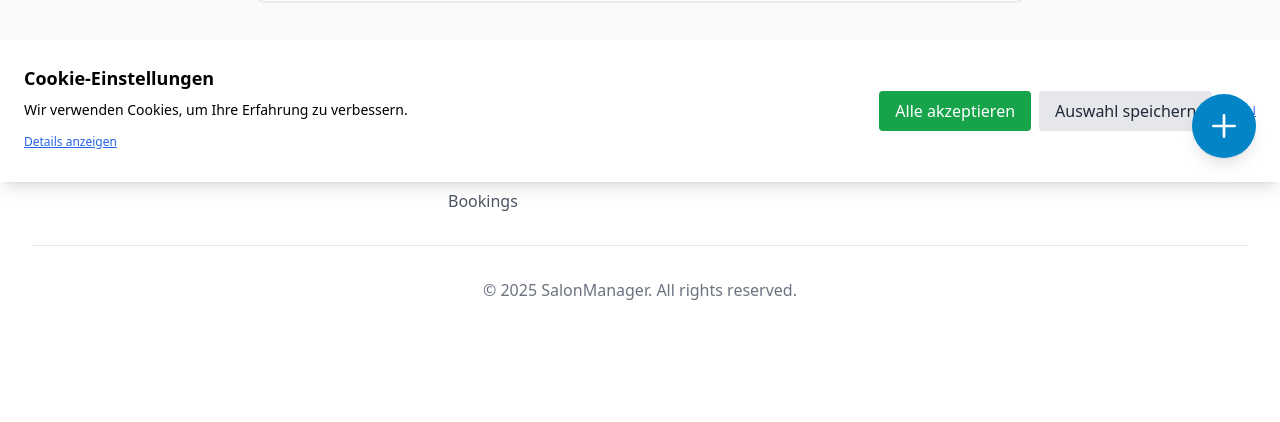
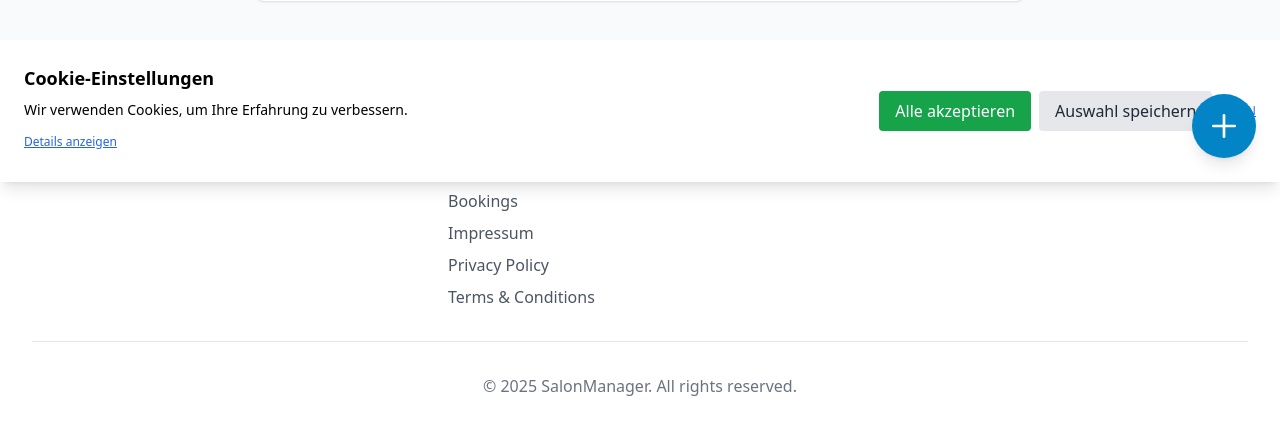
Before and after one commit to Geronimo1975/HCMS_final, a Django app: page /bookings/create/ in a window 1280 px wide. Shown: the part 618-1040 px from the top of the page. Before the commit the page ends 918 px from the top, so only its background shows below. Run offline with Django 5.2, Linux system fonts and the light colour scheme; the visitor is signed in with stand-in values (Sample User, id 1); some libraries are stand-ins or nearby versions.

Commit message:
4th commit

```diff
--- a/templates/base.html
+++ b/templates/base.html
@@ -179,6 +179,21 @@
                                 {% trans "Bookings" %}
                             </a>
                         </li>
+                        <li>
+                            <a href="{% url 'core:impressum' %}" class="text-gray-600 dark:text-gray-300 hover:text-primary-500">
+                                {% trans "Impressum" %}
+                            </a>
+                        </li>
+                        <li>
+                            <a href="{% url 'core:privacy' %}" class="text-gray-600 dark:text-gray-300 hover:text-primary-500">
+                                {% trans "Privacy Policy" %}
+                            </a>
+                        </li>
+                        <li>
+                            <a href="{% url 'core:terms' %}" class="text-gray-600 dark:text-gray-300 hover:text-primary-500">
+                                {% trans "Terms & Conditions" %}
+                            </a>
+                        </li>
                     </ul>
                 </div>
                 <div>
```
